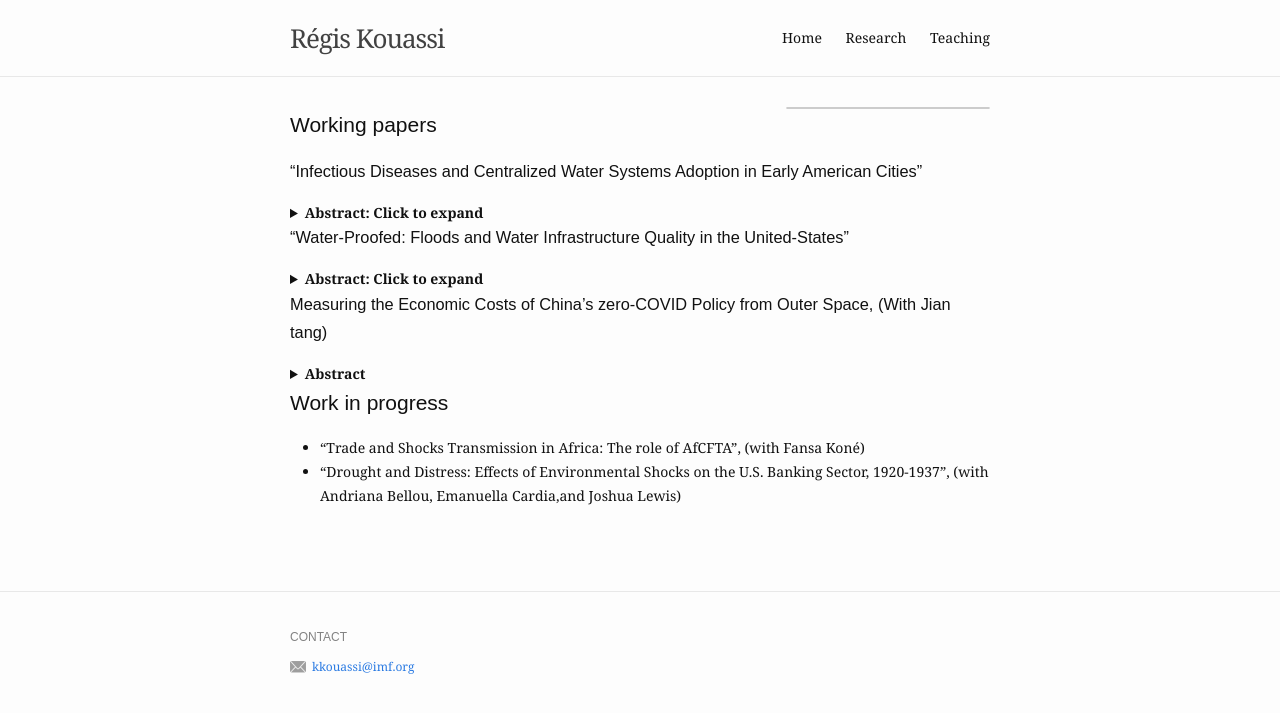
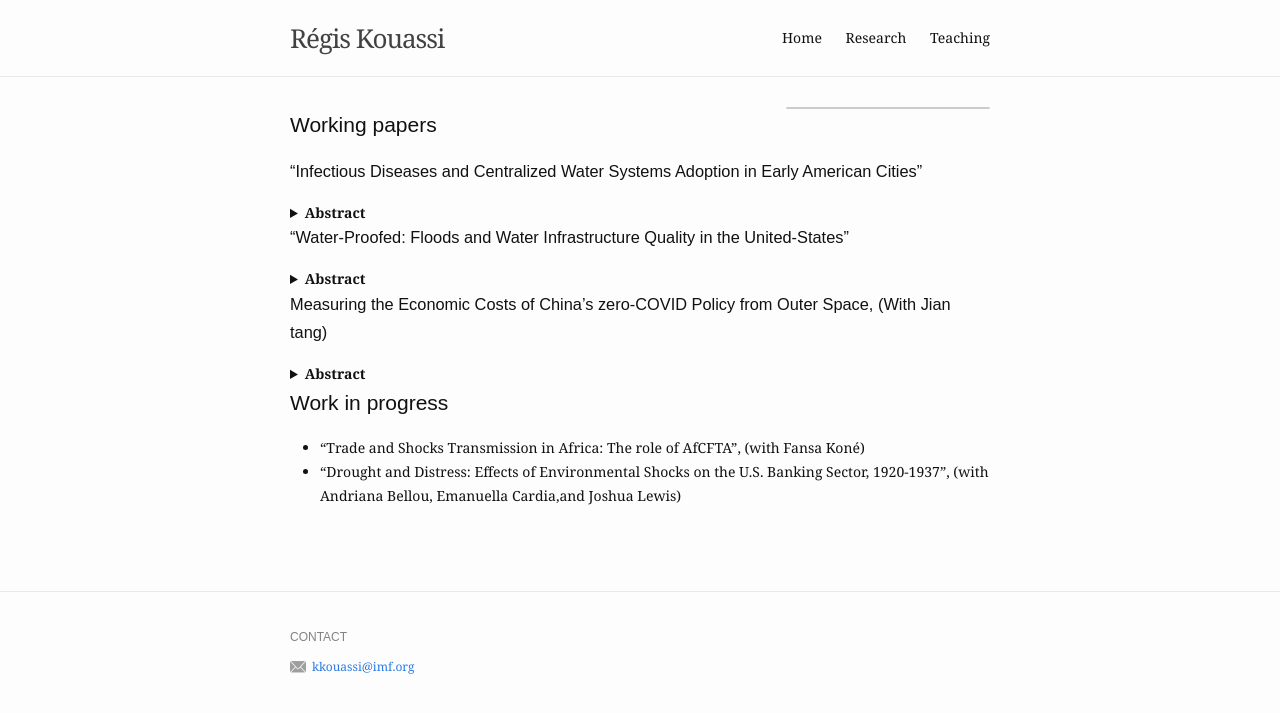
Before and after one commit to RegisKouassi/RegisKouassi.github.io, a Jekyll site: the page built from research.md, in a window 1280 px wide. Shown: the top 713 px of the page. Built offline with Jekyll 4.4.1, drawn with Linux system fonts in a browser that asks for light colours.

Commit message:
Update research.md: Abstracts

```diff
--- a/research.md
+++ b/research.md
@@ -5,12 +5,12 @@ slug: /research
 ---
 ## Working papers
 ###   “Infectious Diseases and Centralized Water Systems Adoption in Early American Cities”
-<details><summary><strong>Abstract: Click to expand</strong></summary>
+<details><summary><strong>Abstract</strong></summary>
 <p>Excess mortality in urban areas was largely reduced at the beginning of the twentieth century partly due to the supply of abundant and clean water through centralized water systems. This paper studies the role of local outbreaks of infectious diseases during the nineteenth century in the adoption of centralized water systems in early American cities. Using a large corpus of archival newspaper data from 1800 to 1896, I construct a novel measure of city-level outbreaks of yellow fever, cholera, and typhoid fever. Results indicate that (1) infectious disease local outbreaks led to an increase in the number of waterworks constructed by cities and were pivotal in the decision to construct around 12% of waterworks in operation by 1897; (2) Cities’ response to typhoid outbreaks was twice as large as that following yellow fever or cholera outbreaks. (3) Private companies constructed more new waterworks after local outbreaks while local governments operated more improvements and extensions of existing public waterworks as well as takeovers of private water companies. Finally, I discuss the potential role of various socio-demographic factors.</p>
 </details>
 
 ###   “Water-Proofed: Floods and Water Infrastructure Quality in the United-States”
-<details><summary><strong>Abstract: Click to expand</strong></summary>
+<details><summary><strong>Abstract</strong></summary>
 <p>This paper studies the role of water infrastructure as a means of adaptation to climate change.
 Specifically, I investigate how past investments in water infrastructure mitigate the economic effects of floods across U.S. counties.
 I construct a simple statistical framework to aggregate in a structured way detailed information on the entire population
```
